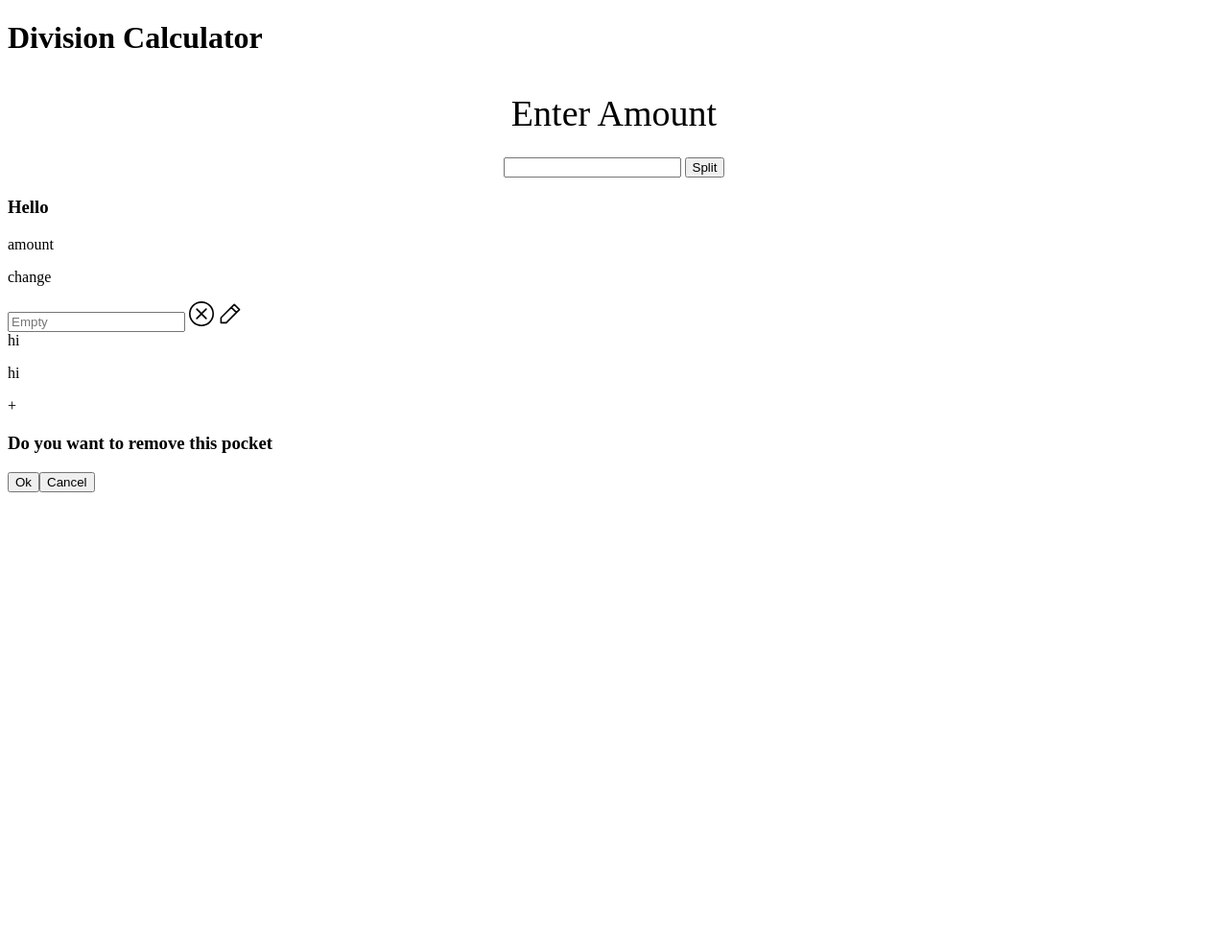
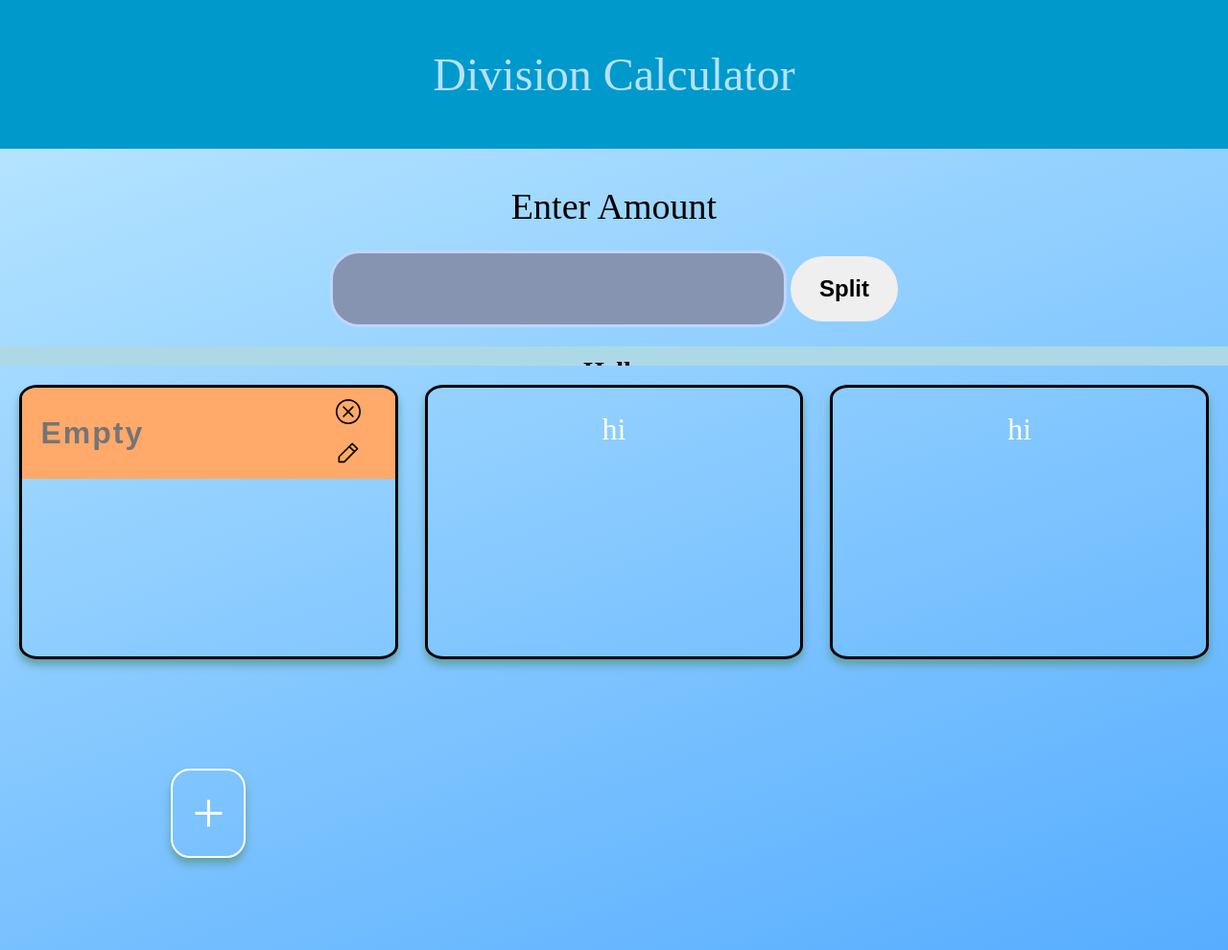
Before and after one commit to Raghava-RaxGit/PocketProject, a plain HTML site: page index.html in a window 1280 px wide. Shown: the top 990 px of the page at 96% size. Before the commit the page ends 800 px from the top, so only its background shows below. Drawn offline with Linux system fonts and the light colour scheme.

Commit message:
Update index.html

```diff
--- a/index.html
+++ b/index.html
@@ -2,7 +2,7 @@
 <html>
 <head>
 <title>Money Splitter</title>
-<link src="../styles.css">
+<link rel="stylesheet" href="styles.css">
 </head>
 <body onload="check()">
 
```
